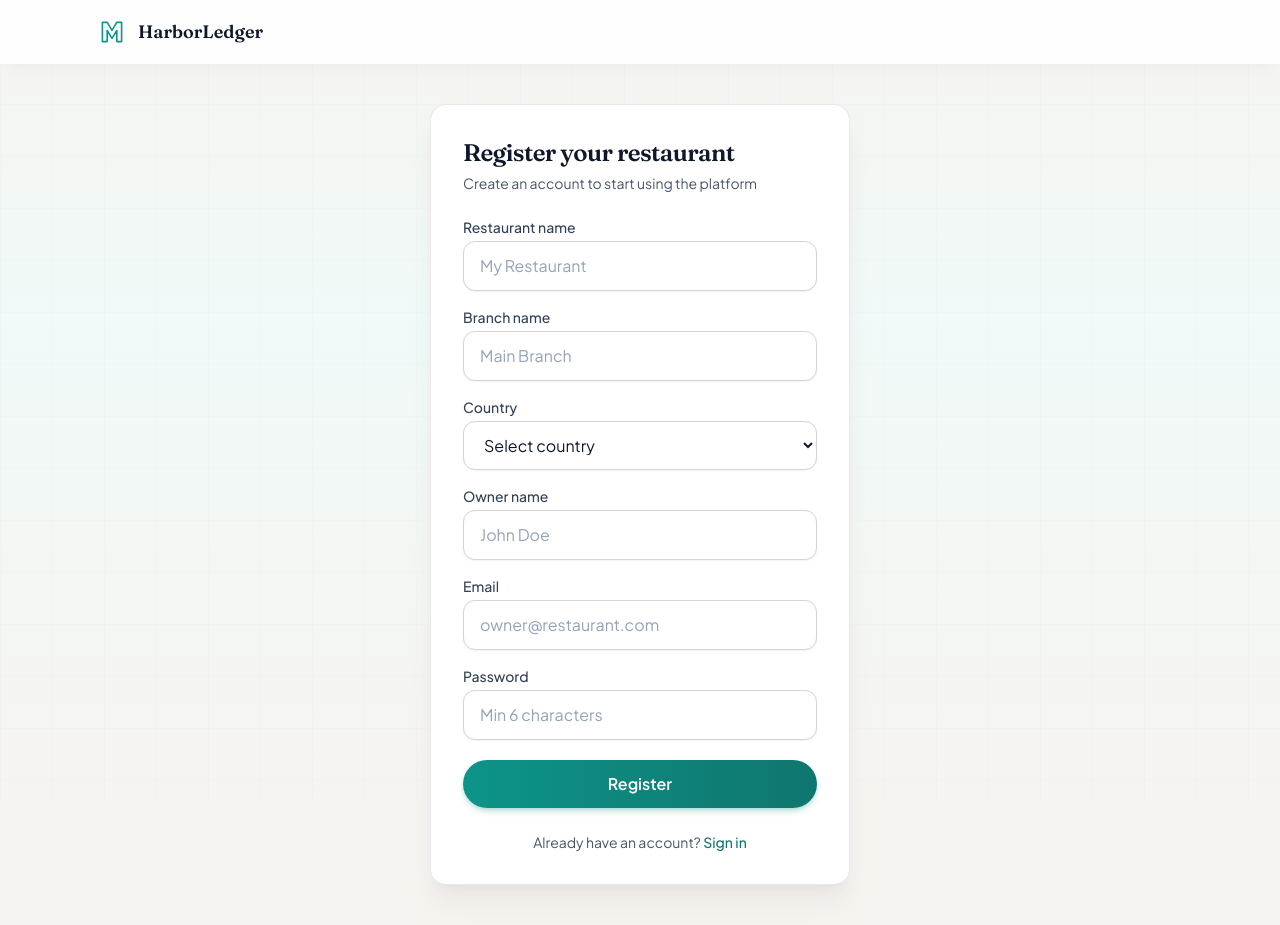
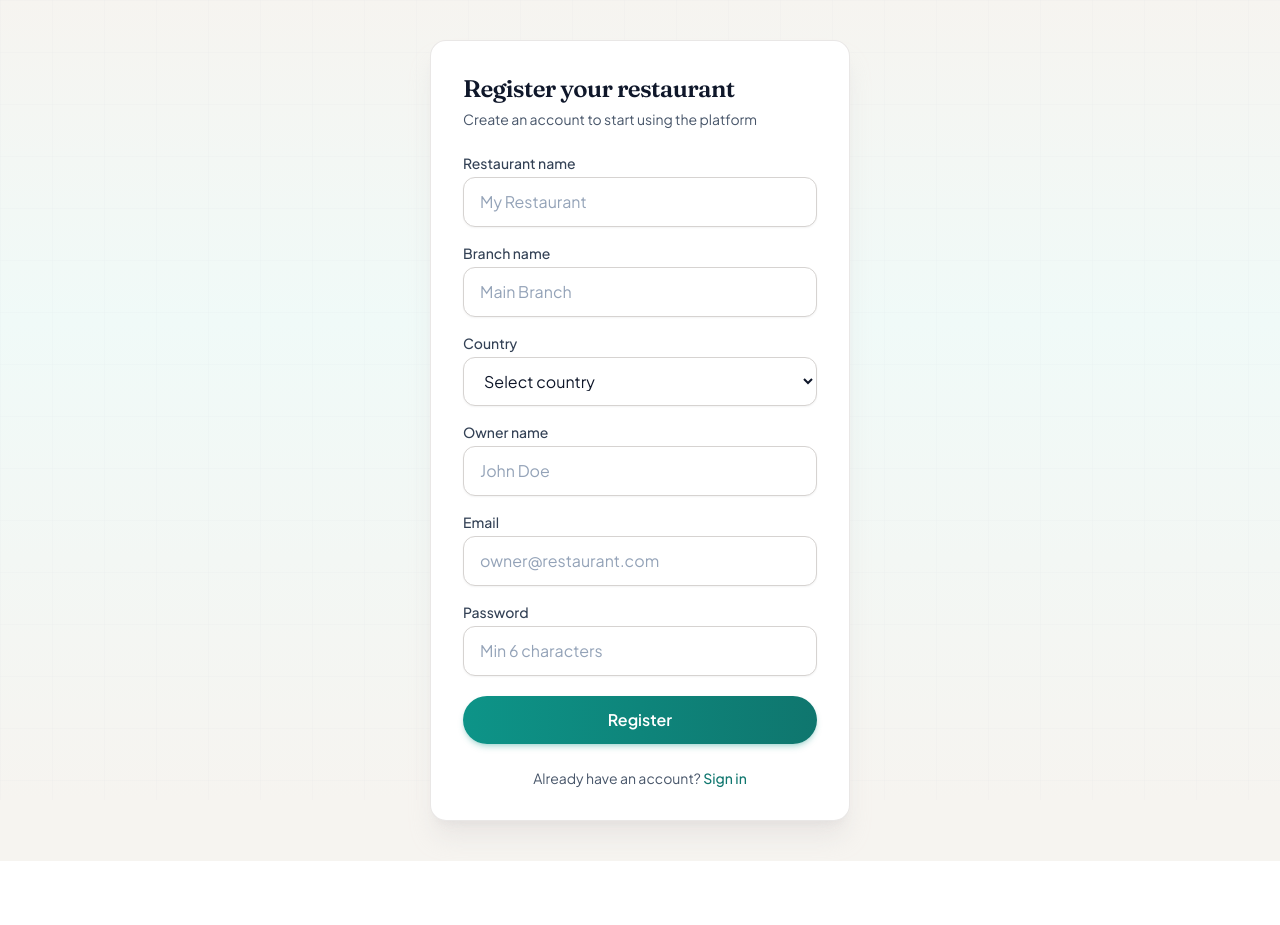
Before and after one commit to afhan-akhtar/Multi-Tenant-Restaurant-Saas-Platform, a Next.js app: page /register in a window 1280 px wide. After the commit the page ends 861 px from the top, so only its background shows below. Built offline with nearby package versions, Linux system fonts and the light colour scheme.

Commit message:
removed shared header

```diff
--- a/app/components/auth/AuthShell.js
+++ b/app/components/auth/AuthShell.js
@@ -1,6 +1,5 @@
 "use client";
 
-import Link from "next/link";
 import { Fraunces, Plus_Jakarta_Sans } from "next/font/google";
 
 const jakarta = Plus_Jakarta_Sans({
@@ -12,25 +11,6 @@ const fraunces = Fraunces({
   subsets: ["latin"],
   display: "swap",
 });
-
-function LogoMark() {
-  return (
-    <svg
-      className="h-8 w-8 shrink-0 text-teal-600"
-      viewBox="0 0 40 40"
-      fill="none"
-      xmlns="http://www.w3.org/2000/svg"
-      aria-hidden
-    >
-      <path
-        d="M8 32V8h6l6 10 6-10h6v24h-6V18l-6 10-6-10v14H8z"
-        stroke="currentColor"
-        strokeWidth="2"
-        strokeLinejoin="round"
-      />
-    </svg>
-  );
-}
 
 /** Shared with landing: warm light bg, teal accents, slate text */
 export const auth = {
@@ -64,16 +44,7 @@ export function AuthShell({ children }) {
         <div className="absolute inset-0 opacity-[0.35] [background-image:linear-gradient(to_right,#94a3b814_1px,transparent_1px),linear-gradient(to_bottom,#94a3b814_1px,transparent_1px)] [background-size:52px_52px]" />
       </div>
 
-      <header className="relative z-[100] bg-white/90 shadow-[0_4px_24px_-8px_rgba(15,23,42,0.08)] backdrop-blur-md backdrop-saturate-150">
-        <div className="mx-auto flex max-w-6xl items-center justify-between px-4 py-4 sm:px-6 lg:px-8">
-          <Link href="/" className="flex items-center gap-2.5 transition hover:opacity-90">
-            <LogoMark />
-            <span className={`${fraunces.className} text-lg font-semibold text-slate-900`}>HarborLedger</span>
-          </Link>
-        </div>
-      </header>
-
-      <div className="relative z-10 flex w-full min-h-[calc(100dvh-4.5rem)] min-h-[calc(100vh-4.5rem)] flex-col items-center justify-center px-4 py-10 sm:px-6">
+      <div className="relative z-10 flex w-full min-h-[100dvh] min-h-screen flex-col items-center justify-center px-4 py-10 sm:px-6">
         {children}
       </div>
     </div>
```
